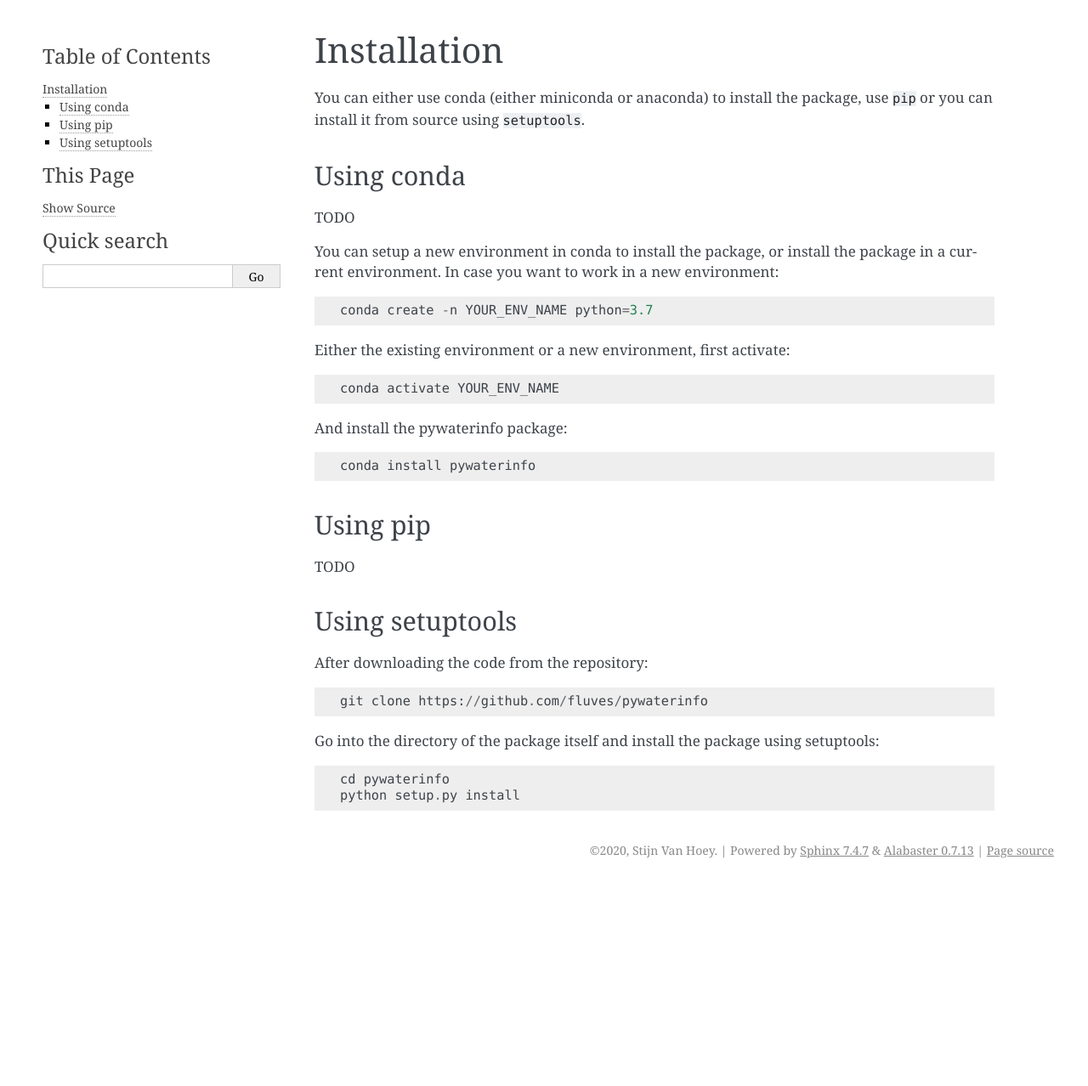
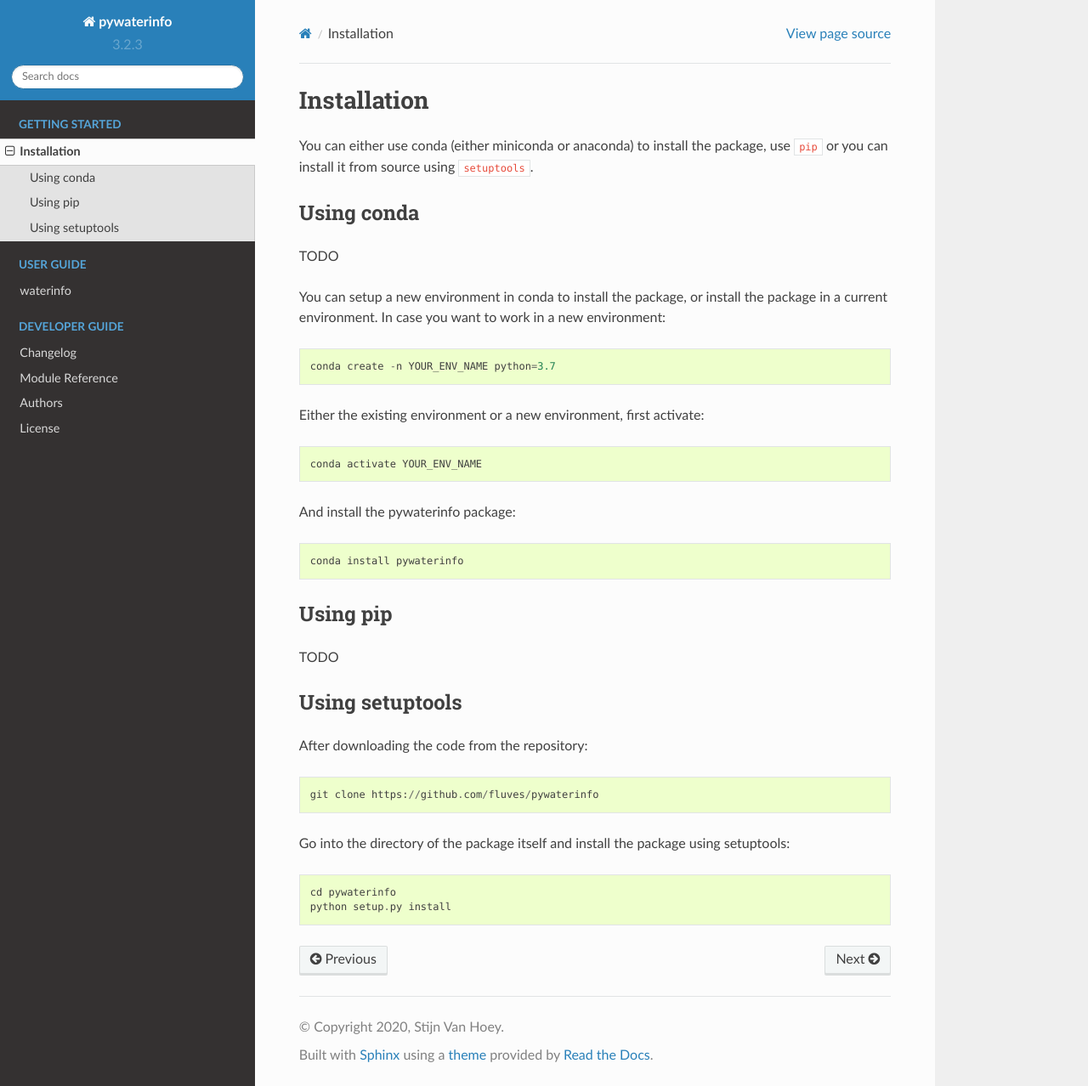
Before and after one commit to fluves/pywaterinfo, a Sphinx documentation site: the page built from docs/installation.rst, in a window 1280 px wide and 1278 px high. Shown: the whole window at 85% size. Built offline with Sphinx 7.4.7 and the Read the Docs theme 2.0.0, drawn with Linux system fonts in a browser that asks for light colours; pages that are not in the unit, such as notebooks, are missing from menus.

```diff
--- a/docs/conf.py
+++ b/docs/conf.py
@@ -12,6 +12,8 @@ import os
 import sys
 import inspect
 import shutil
+
+import sphinx_rtd_theme
 
 __location__ = os.path.join(os.getcwd(), os.path.dirname(
     inspect.getfile(inspect.currentframe())))
@@ -148,18 +150,15 @@ pygments_style = 'sphinx'
 
 # The theme to use for HTML and HTML Help pages.  See the documentation for
 # a list of builtin themes.
-html_theme = 'alabaster'
+html_theme = 'sphinx_rtd_theme'
 
 # Theme options are theme-specific and customize the look and feel of a theme
 # further.  For a list of options available for each theme, see the
 # documentation.
-html_theme_options = {
-    'sidebar_width': '300px',
-    'page_width': '1200px'
-}
+# html_theme_options = {}
 
 # Add any paths that contain custom themes here, relative to this directory.
-# html_theme_path = []
+html_theme_path = [sphinx_rtd_theme.get_html_theme_path()]
 
 # The name for this set of Sphinx documents.  If None, it defaults to
 # "<project> v<release> documentation".
--- a/setup.cfg
+++ b/setup.cfg
@@ -56,11 +56,12 @@ exclude =
 # `pip install pywaterinfo[PDF]` like:
 # PDF = ReportLab; RXP
 # Add here test requirements (semicolon/line-separated)
-testing =
+develop =
     pytest
     pytest-cov
     sphinx
     sphinx_rtd_theme
+    recommonmark
     pre-commit
     black
 
```
Also changed, not shown: README.md (+12 -3 lines), docs/index.rst (+21 -26 lines), .pre-commit-config.yaml.
